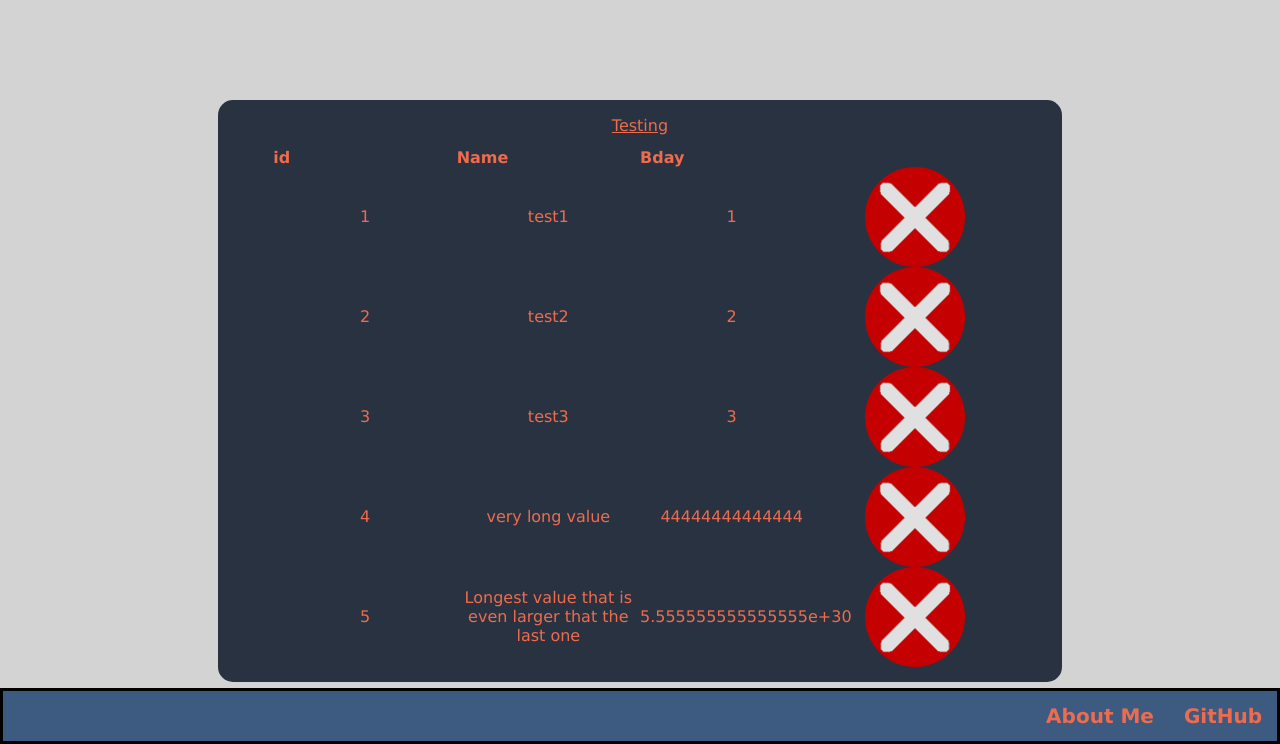
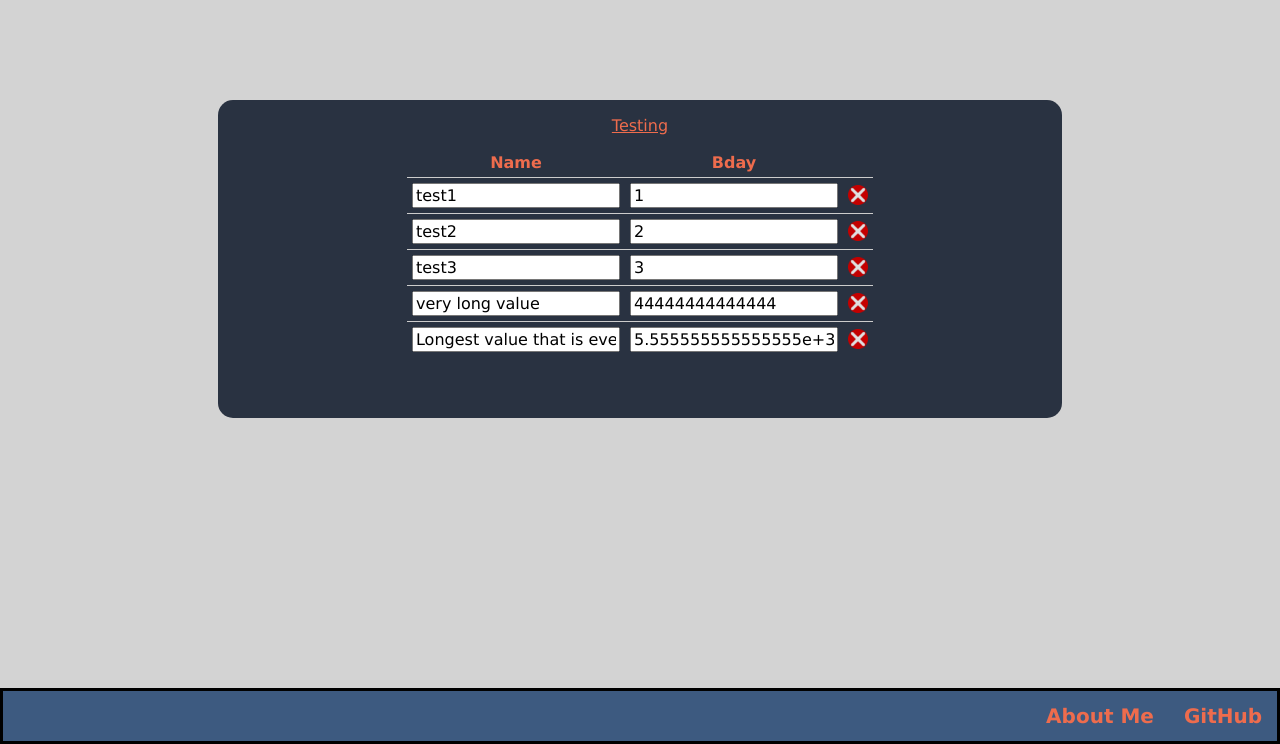
Before and after one commit to AlexJButton/OmniTracker, a Flask app: a page that uses website/templates/OmniEdit.html in a window 1280 px wide. Shown: the part 56-800 px from the top of the page. Run offline with Flask 3, Linux system fonts and the light colour scheme; a user stored in the database is signed in; data comes from the database, SQL or seed files in the repository; both versions use the stored data as it was after the commit; some libraries are stand-ins or nearby versions.

Commit message:
More work on OmniEdit page
- Working of the styling and handling of larger tables for OmniEdit, making it consistent with other pages like OmniMake.

```diff
--- a/website/templates/OmniEdit.html
+++ b/website/templates/OmniEdit.html
@@ -22,6 +22,12 @@
 				border-radius: 15px;
 				color: #ee6c4d;
 			}
+			.scrollDiv {
+				width: 90%;
+				margin-left: auto;
+				margin-right: auto;
+				overflow-x: auto;
+			}
 			.navbar {
 				background-color: #3d5a80;
 				border: 3px solid;
@@ -43,13 +49,38 @@
 				background-color: #293241;
 				color: #ee6c4d ;
 			}
-			.editTable {
-				width: 90%;
-				table-layout: fixed;
+			table {
+				width: auto%;
 				margin-left: auto;
 				margin-right: auto;
+				border-collapse: collapse;
+				color: black;
+			}
+			tr:first-child th {
+				border-top: none;
+			}
+
+			tr:last-child td {
+				border-bottom: none;
+			}
+			.cell {
+				width: auto;
 				text-align: center;
-				color: #ee6c4d;
+				padding: 5px;
+				border-top: 1px solid #ccc;
+				border-bottom: 1px solid #ccc;
+			}
+			.delCell {
+				width: 30px;
+				text-align: center;
+				padding: 5px;
+				border-top: 1px solid #ccc;
+				border-bottom: 1px solid #ccc;
+			}
+			img {
+				width: 20px;
+				height: 20px;
+				vertical-align: middle;
 			}
 		</style>
 	</head>
@@ -95,24 +126,30 @@
 
 			<p><u>{{ tName }}</u></p>
 
+			<div class="scrollDiv">
 				<table class="editTable">
 					<tr>
 						{% for field in tableCols %}
-						<th class="previewCell">{{ field }}</th>
+							<th class="cell" style="color: #ee6c4d;">{{ field }}</th>
 						{% endfor %}
-					<th></th>
+						<th class="delCell"></th>
 					</tr>
-				{% set i = namespace(value=0) %}
+					{% set i = namespace(value=1) %}
 					{% for row in tableRows %}
 						<tr>
 							{% for item in row %}
-							<td>{{ item }}</td>
+								<td class="cell"><input type="text" id="{{tableCols[loop.index0]}}_{{i.value}}" value="{{item}}"></td>
 							{% endfor %}
-						<td><img title="Delete Field" src="/static/images/delete.png" id="deleteBtn{{i.value}}" onclick="deleteBtn()"></img></td>
+							<td class="delCell"><img title="Delete Field" src="/static/images/delete.png" id="deleteBtn{{i.value}}" onclick="deleteBtn()"></img></td>
 						</tr>
 						{% set i.value = i.value + 1 %}
 					{% endfor %}
 				</table>
+
+				<br><br>
+			</div>
+
+
 
 
 		</div>
--- a/website/views.py
+++ b/website/views.py
@@ -22,7 +22,7 @@ def view():
     # Getting the columns of each table
     tableCols = []
     for i in range(len(trackers)):
-        tableCols.append([dict["name"] for dict in inspector.get_columns(trackers[i])])
+        tableCols.append([dict["name"] for dict in inspector.get_columns(trackers[i]) if not dict["name"]=="id"])
 
     # Removing the user ID from the name of the table
     trackers = [name.split("_")[1] for name in trackers]
@@ -39,8 +39,10 @@ def edit(tracker):
     inspector = inspect(engine)
     tableName = f"{current_user.id}_{tracker}"
     with engine.connect() as connection:
-        tableCols = [dict["name"] for dict in inspector.get_columns(tableName)]
+        tableCols = [dict["name"] for dict in inspector.get_columns(tableName) if not dict["name"]=="id"]
         tableRows = connection.execute(text(f"SELECT * FROM '{tableName}'"))
+        tableRows = [row[1:] for row in tableRows]
+        #print([dict["name"] for dict in inspector.get_columns(tableName) if not dict["name"]=="id"])
 
     return render_template("OmniEdit.html", tName=tracker, tableCols=tableCols, tableRows=tableRows)
 
```
Also changed, not shown: instance/db.sqlite. Lines whose indentation alone changed are shown as unchanged.
